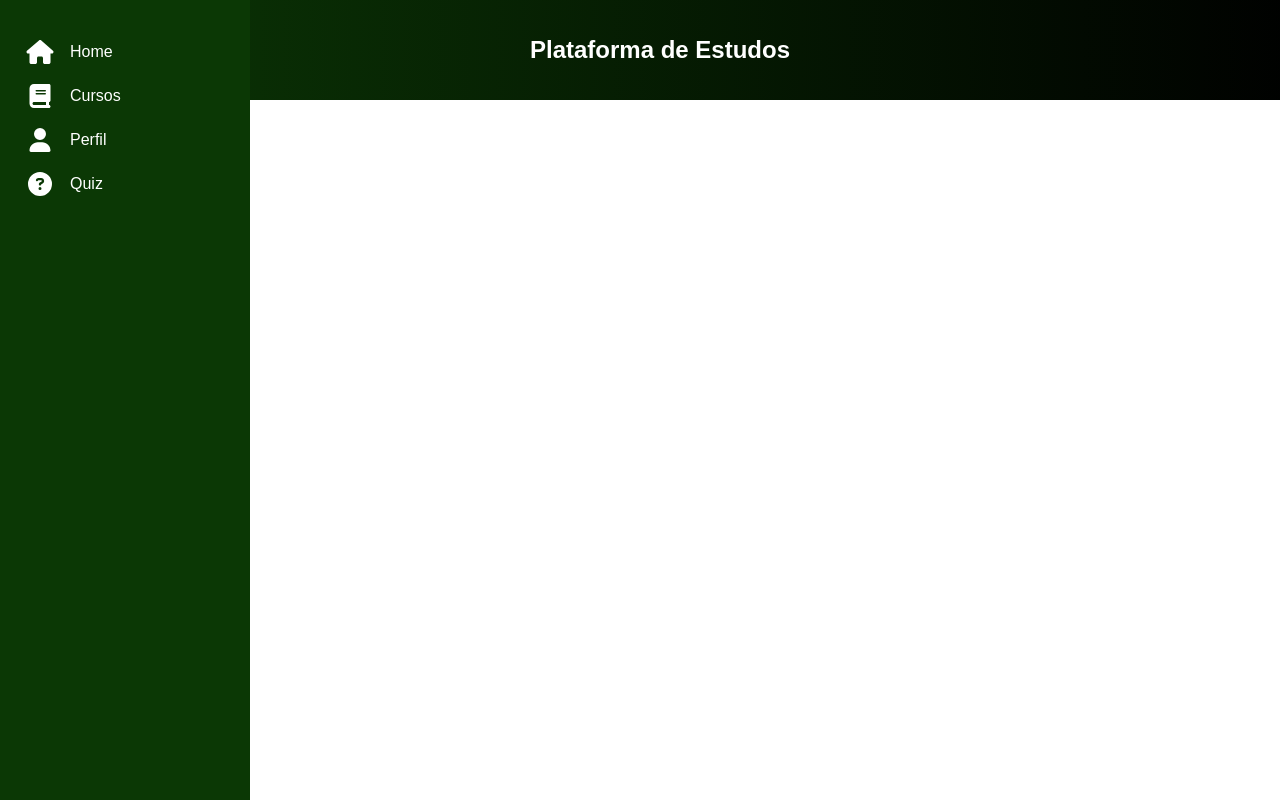
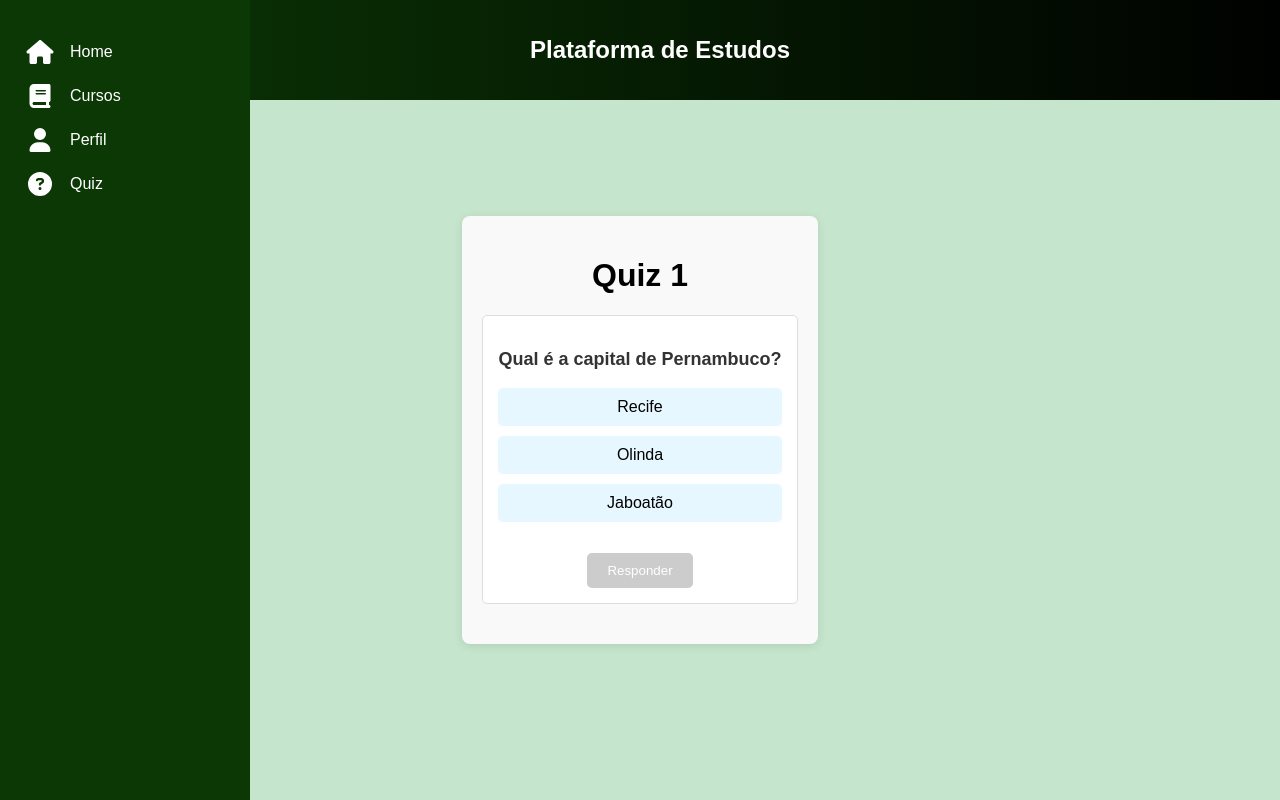
Before and after one commit to SinhoSZ/Studies, a React (Create React App) app: page /quiz/1 in a window 1280 px wide. Built offline with nearby package versions, Linux system fonts and the light colour scheme.

Commit message:
codigo adicionado

```diff
--- a/src/App.css
+++ b/src/App.css
@@ -48,6 +48,7 @@
 }
 
 body, html {
+  background-color: #c5e6cc;
   height: 100%;
   margin: 0;
   display: flex;
--- a/src/App.js
+++ b/src/App.js
@@ -4,8 +4,9 @@ import Home from './pages/Home';
 import Cursos from './pages/Cursos';
 import Perfil from './pages/Perfil';
 import Quiz from './pages/Quiz';
+import QuizPage from './components/QuizPage'; // Importando o QuizPage
 import Sidebar from './components/Sidebar';
-import Header from './components/Header'; // Certifique-se de importar o Header
+import Header from './components/Header';
 import './App.css'; // Estilos globais
 import './components/CourseList.css'; // Estilos para cursos
 
@@ -21,6 +22,7 @@ const App = () => {
             <Route path="/cursos" element={<Cursos />} />
             <Route path="/perfil" element={<Perfil />} />
             <Route path="/quiz" element={<Quiz />} />
+            <Route path="/quiz/:id" element={<QuizPage />} /> {/* Rota para o QuizPage */}
           </Routes>
         </div>
       </div>
--- a/src/components/CourseList.css
+++ b/src/components/CourseList.css
@@ -7,7 +7,7 @@
   }
 
   .course {
-    background-color: #f4f4f4;
+    background-color: #1e2d22;
     padding: 20px; /* Espaçamento interno */
     border-radius: 8px; /* Bordas arredondadas */
     width: calc(33.33% - 20px); /* Define o tamanho de cada curso */
@@ -19,12 +19,12 @@
 
   .course h2 {
     margin: 0;
-    color: #333;
+    color: #08a535;
   }
 
   .course p {
     margin: 10px 0;
-    color: #666;
+    color: white;
   }
 
   .lessons {
--- /dev/null
+++ b/src/components/QuizPage.css
@@ -0,0 +1,68 @@
+/* src/pages/QuizPage.css */
+.quiz-page {
+    max-width: 800px;
+    margin: 20px auto;
+    padding: 20px;
+    background-color: #f9f9f9;
+    border-radius: 8px;
+    box-shadow: 0 2px 10px rgba(0, 0, 0, 0.1);
+  }
+
+  .quiz-question {
+    margin-bottom: 20px;
+    padding: 15px;
+    border: 1px solid #ddd;
+    border-radius: 5px;
+    background-color: #fff;
+  }
+
+  .quiz-question h3 {
+    font-size: 18px;
+    color: #333;
+  }
+
+  .quiz-question ul {
+    list-style-type: none;
+    padding: 0;
+  }
+
+  .quiz-question li {
+    margin: 10px 0;
+    padding: 10px;
+    background-color: #e6f7ff;
+    border-radius: 5px;
+    cursor: pointer;
+    transition: background-color 0.2s;
+  }
+
+  .quiz-question li:hover {
+    background-color: #b3e0ff;
+  }
+
+  .submit-button {
+    margin-top: 15px;
+    padding: 10px 20px;
+    background-color: #007bff;
+    color: white;
+    border: none;
+    border-radius: 5px;
+    cursor: pointer;
+    transition: background-color 0.3s;
+  }
+
+  .submit-button:disabled {
+    background-color: #ccc;
+    cursor: not-allowed;
+  }
+
+  .submit-button:hover:not(:disabled) {
+    background-color: #0056b3;
+  }
+
+  .result {
+    margin-top: 20px;
+    padding: 20px;
+    background-color: #d4edda;
+    border: 1px solid #c3e6cb;
+    border-radius: 5px;
+  }
--- /dev/null
+++ b/src/components/QuizPage.js
@@ -0,0 +1,88 @@
+import React, { useState } from 'react';
+import { useParams } from 'react-router-dom';
+import './QuizPage.css'; // Importando os estilos
+
+const QuizPage = () => {
+  const { id } = useParams();
+  const [selectedOption, setSelectedOption] = useState(null);
+  const [currentQuestionIndex, setCurrentQuestionIndex] = useState(0);
+  const [correctAnswers, setCorrectAnswers] = useState(0);
+  const [showResult, setShowResult] = useState(false);
+  const [resultMessage, setResultMessage] = useState('');
+
+  const quizzes = {
+    1: [
+      { question: "Qual é a capital de Pernambuco?", options: ["Recife", "Olinda", "Jaboatão"], answer: "Recife" },
+      { question: "Qual é a capital do Brasil?", options: ["Brasília", "Rio de Janeiro", "São Paulo"], answer: "Brasília" },
+    ],
+    // Adicione mais perguntas conforme necessário
+  };
+
+  const currentQuiz = quizzes[id];
+
+  if (!currentQuiz) {
+    return <h2>Quiz não encontrado!</h2>;
+  }
+
+  const handleOptionSelect = (option) => {
+    setSelectedOption(option);
+  };
+
+  const handleSubmit = () => {
+    const currentQuestion = currentQuiz[currentQuestionIndex];
+    if (selectedOption === currentQuestion.answer) {
+      setCorrectAnswers(correctAnswers + 1);
+      setResultMessage('Você acertou!');
+    } else {
+      setResultMessage('Você errou!');
+    }
+
+    // Adiciona um delay antes de ir para a próxima pergunta
+    setTimeout(() => {
+      if (currentQuestionIndex < currentQuiz.length - 1) {
+        setCurrentQuestionIndex(currentQuestionIndex + 1);
+        setSelectedOption(null); // Limpa a seleção para a próxima pergunta
+        setResultMessage(''); // Limpa a mensagem de resultado
+      } else {
+        setShowResult(true); // Exibe o resultado final
+      }
+    }, 1000); // 1 segundos de delay
+  };
+
+  return (
+    <div className="quiz-page">
+      <h1>Quiz {id}</h1>
+      {!showResult ? (
+        <div className="quiz-question">
+          <h3>{currentQuiz[currentQuestionIndex].question}</h3>
+          <ul>
+            {currentQuiz[currentQuestionIndex].options.map((option, i) => (
+              <li
+                key={i}
+                onClick={() => handleOptionSelect(option)}
+                style={{ backgroundColor: selectedOption === option ? '#b3e0ff' : '#e6f7ff' }}
+              >
+                {option}
+              </li>
+            ))}
+          </ul>
+          <button
+            onClick={handleSubmit}
+            className="submit-button"
+            disabled={!selectedOption}
+          >
+            Responder
+          </button>
+          {resultMessage && <p>{resultMessage}</p>}
+        </div>
+      ) : (
+        <div className="result">
+          <h2>Resultado Final</h2>
+          <p>Você acertou {correctAnswers} de {currentQuiz.length} perguntas!</p>
+        </div>
+      )}
+    </div>
+  );
+};
+
+export default QuizPage;
```
Also changed, not shown: src/images/cruz 02.png (added).
